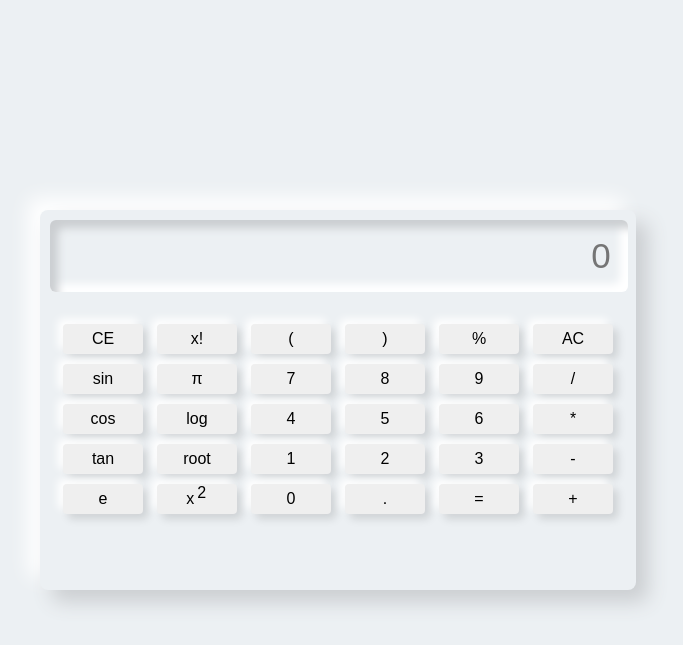
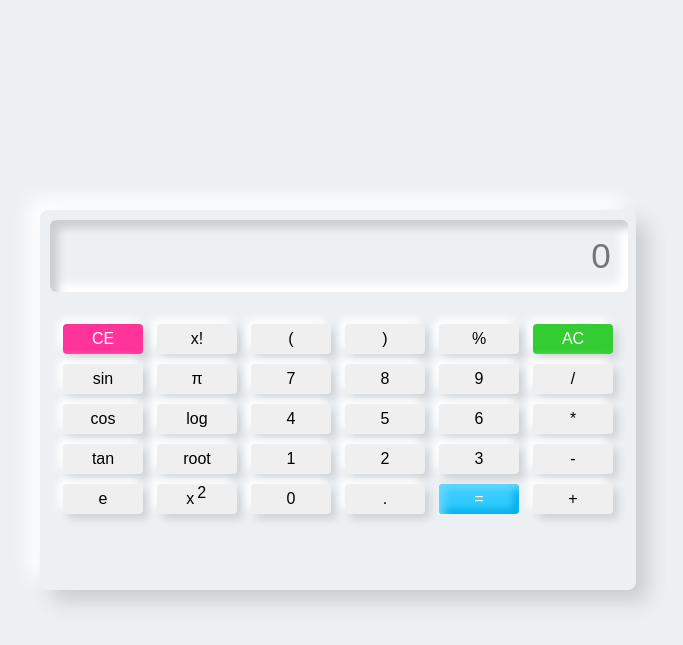
Before and after one commit to Mungualk/Paginillas_Bv, a PHP site: page /calc.html in a window 1280 px wide. Shown: the top 645 px of the page, without its empty margins (302-985 px from the left). Run offline with PHP 8.4, Linux system fonts and the light colour scheme.

Commit message:
pepepepepe

```diff
--- a/calculadora_cientifica/calc.css
+++ b/calculadora_cientifica/calc.css
@@ -48,4 +48,38 @@ body {
     margin: 5px;
     border-radius: 4px;
     box-shadow: 5px 5px 8px #00000020, -5px -5px 8px #ffffff;
+    transition: .05s;
 }
+
+.btns .row button:hover {
+    box-shadow: inset 5px 5px 8px rgba(16, 16, 16, .1), inset -5px -5px 8px #fff;
+    background: #fff;
+}
+
+#eval {
+    background: #33ccff;
+    color: #fff;
+    box-shadow: inset 5px 5px 8px #66d9ff, inset -5px -5px 8px #00ace6;
+}
+
+#eval:hover {
+    box-shadow: inset 5px 5px 8px #00ace6, inset -5px -5px 8px #00ace6;
+}
+
+#ac {
+    background: #33cc33;
+    color: #fff;
+}
+
+#ac:hover{
+    box-shadow: inset 5px 5px 8px #2eb82e, inset -5px -5px 8px #33cc33;
+}
+
+#ce {
+    background: #ff3399;
+    color: #fff;
+}
+
+#ce:hover {
+    box-shadow: inset 5px 5px 8px #e60073, inset -5px -5px 8px #ff3399;
+}
--- a/calculadora_cientifica/calc.html
+++ b/calculadora_cientifica/calc.html
@@ -13,12 +13,12 @@
         </div>
         <div class="btns">
             <div class="row">
-                <button onclick="CE();">CE</button>
+                <button id="ce" onclick="CE();">CE</button>
                 <button onclick="fac();">x!</button>
                 <button class="btn">(</button>
                 <button class="btn">)</button>
                 <button class="btn">%</button>
-                <button onclick="AC();">AC</button>
+                <button id="ac" onclick="AC();">AC</button>
             </div>
             <div class="row">
                 <button onclick="sin();">sin</button>
@@ -49,7 +49,7 @@
                 <button onclick="exp();">x <span style="position: relative; bottom: .4em; right: .1em">2</span></button>
                 <button class="btn">0</button>
                 <button class="btn">.</button>
-                <button onclick="screen.value=eval(screen.value);">=</button>
+                <button id="eval" onclick="screen.value=eval(screen.value);">=</button>
                 <button class="btn">+</button>
             </div>
         </div>
```
